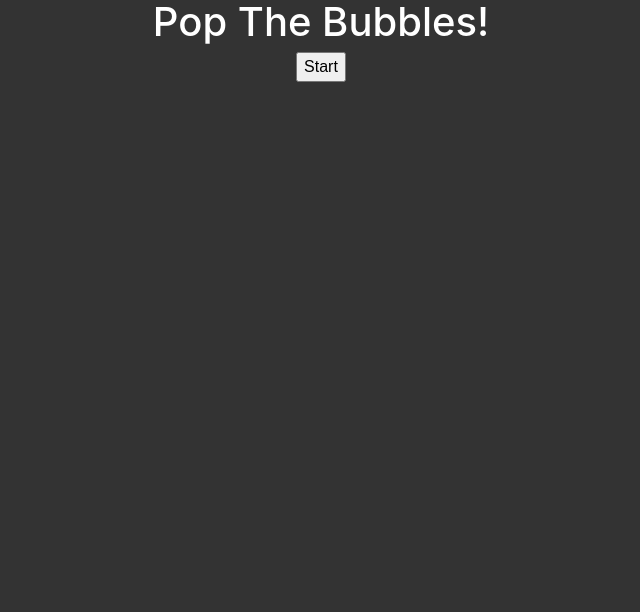
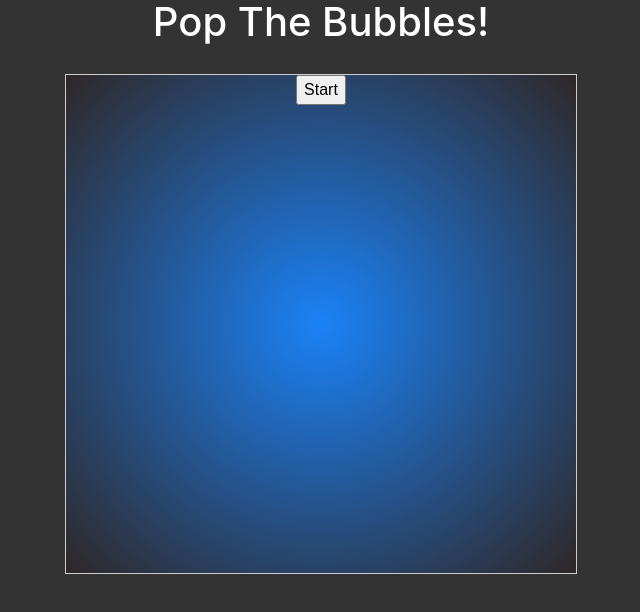
Before and after one commit to Mark071198/JS, a plain HTML site: page index.html in a window 1280 px wide. Shown: the whole page, without its empty margins (319-959 px from the left). Drawn offline with nearby package versions, Linux system fonts and the light colour scheme.

Commit message:
add css part1

```diff
--- a/css/style.css
+++ b/css/style.css
@@ -8,3 +8,26 @@ body #wrapper {
 body #wrapper h1 {
   color: #fff;
 }
+body #wrapper #timer_div {
+  color: #fff;
+  font-size: 30px;
+  margin-bottom: 30px;
+}
+body #wrapper #score {
+  color: pink;
+  font-size: 30px;
+  margin-bottom: 10px;
+}
+body #wrapper #container {
+  background: -webkit-radial-gradient(circle, #1a82f7, #2F2727);
+  font-family: calibri, serif;
+  color: #d9d9d9;
+  display: block;
+  height: 500px;
+  width: 40%;
+  margin: 0 auto;
+  border: 1px solid #ccc;
+  z-index: 1;
+  overflow: hidden;
+  position: relative;
+}
```
